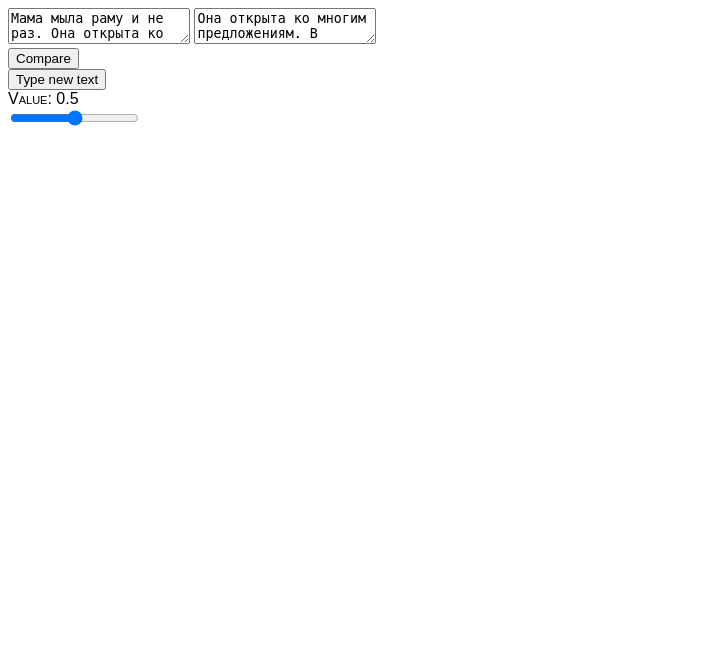
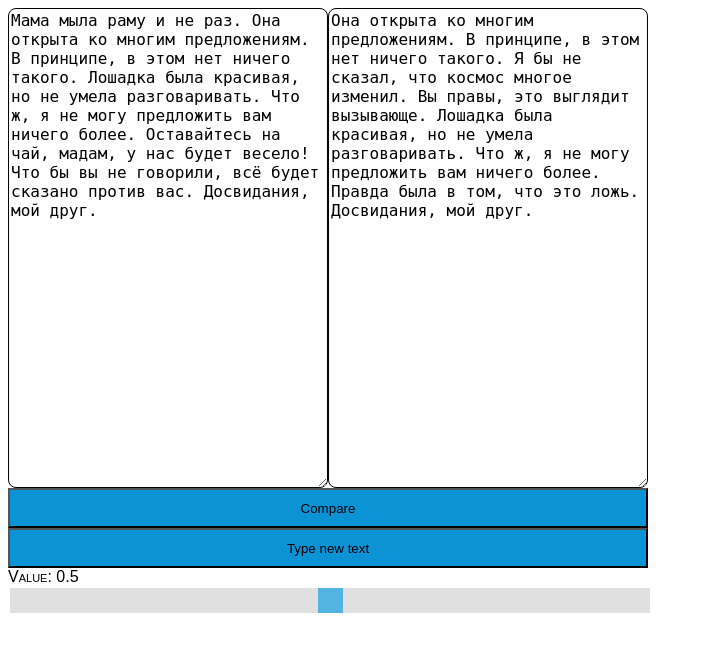
Before and after one commit to Lpshkn/Plataurus, a Flask app: page / in a window 1280 px wide. Shown: the top 652 px of the page, without its empty margins (0-705 px from the left). Run offline with Flask 2, Linux system fonts and the light colour scheme.

Commit message:
Update index.html because of Firefox crashes the page

```diff
--- a/app/templates/index.html
+++ b/app/templates/index.html
@@ -1,3 +1,76 @@
+<head>
+    <style>
+        body {
+            font: normal small-caps 100% fantasy;
+        }
+
+        .row {
+            float: left;
+            width: 100%;
+        }
+
+        .textarea {
+            float: left;
+            position: Relative;
+            display: inline;
+            height: 60vh;
+            width: 40vh;
+            font-size: 16px;
+            border: 1px solid #000000;
+            border-radius: 1vh;
+        }
+
+        .btn {
+            display: table-row;
+            height: 5vh;
+            width: 80vh;
+            background-color: #0b93d5;
+        }
+
+        .hidden {
+            display: none;
+        }
+
+        /** Slider **/
+        .slide-container {
+            width: 100%; /* Width of the outside container */
+        }
+
+        /* The slider itself */
+        .slider {
+            -webkit-appearance: none;  /* Override default CSS styles */
+            appearance: none;
+            height: 25px;
+            width: 80vh;
+            background: #d3d3d3; /* Grey background */
+            outline: none; /* Remove outline */
+            opacity: 0.7; /* Set transparency (for mouse-over effects on hover) */
+            -webkit-transition: .2s; /* 0.2 seconds transition on hover */
+            transition: opacity .2s;
+        }
+
+        /* Mouse-over effects */
+        .slider:hover {
+            opacity: 1; /* Fully shown on mouse-over */
+        }
+
+        /* The slider handle (use -webkit- (Chrome, Opera, Safari, Edge) and -moz- (Firefox) to override default look) */
+        .slider::-webkit-slider-thumb {
+            -webkit-appearance: none; /* Override default look */
+            appearance: none;
+            width: 25px; /* Set a specific slider handle width */
+            height: 25px; /* Slider handle height */
+            background: #0b93d5; /* Green background */
+            cursor: pointer; /* Cursor on hover */
+        }
+
+        .slider::-moz-range-thumb {
+            width: 25px; /* Set a specific slider handle width */
+            height: 25px; /* Slider handle height */
+            background: #0b93d5; /* Green background */
+            cursor: pointer; /* Cursor on hover */
+        }
+    </style>
     <script type="application/javascript">
         document.addEventListener("DOMContentLoaded", () => {
             const apiUrl = '/';
@@ -11,7 +84,7 @@
                 const colors = ['#f37777', '#a98cff', '#86ff86', '#ff9aff',
                     '#fcc87c', '#78fafa'];
 
-            const randomColorIdx = getRandomInt(0, colors.length - 1);
+                const randomColorIdx = getRandomInt(0, colors.length-1);
                 return colors[randomColorIdx];
             }
 
@@ -143,95 +216,25 @@
             };
         });
     </script>
+    <title>Plataurus</title>
+</head>
 <body>
 <div id="inputDiv">
-    <textarea className="textarea" id="firstText">{{ first_text }}</textarea>
-    <textarea className="textarea" id="secondText">{{ second_text }}</textarea>
+    <textarea class="textarea" id="firstText">{{ first_text }}</textarea>
+    <textarea class="textarea" id="secondText">{{ second_text }}</textarea>
 </div>
-<div id="displayDiv" className="hidden">
-    <div className="textarea" id="firstTextDisplay"></div>
-    <div className="textarea" id="secondTextDisplay"></div>
+<div id="displayDiv" class="hidden">
+    <div class="textarea" id="firstTextDisplay"></div>
+    <div class="textarea" id="secondTextDisplay"></div>
 </div>
-<div className="row">
-    <button id="compareTextsBtn" className="btn">Compare</button>
+<div class="row">
+    <button id="compareTextsBtn" class="btn">Compare</button>
     <br>
-    <button id="cleanUpBtn" className="btn">Type new text</button>
+    <button id="cleanUpBtn" class="btn">Type new text</button>
     <br>
-    <div className="slide-container">
+    <div class="slide-container">
         <div id="sliderValue">Value: 0.5</div>
-        <input type="range" min="0" max="100" value="50" className="slider" id="range">
+        <input type="range" min="0" max="100" value="50" class="slider" id="range">
     </div>
 </div>
 </body>
-<style>
-    body {
-        font: normal small-caps 100% fantasy;
-    }
-
-    .row {
-        float: left;
-        width: 100%;
-    }
-
-    .textarea {
-        float: left;
-        position: Relative;
-        display: inline;
-        height: 60vh;
-        width: 40vh;
-        font-size: 16px;
-        border: 1px solid #000000;
-        border-radius: 1vh;
-    }
-
-    .btn {
-        display: table-row;
-        height: 5vh;
-        width: 80vh;
-        background-color: #0b93d5;
-    }
-
-    .hidden {
-        display: none;
-    }
-
-    /** Slider **/
-    .slide-container {
-        width: 100%; /* Width of the outside container */
-    }
-
-    /* The slider itself */
-    .slider {
-        -webkit-appearance: none; /* Override default CSS styles */
-        appearance: none;
-        height: 25px;
-        width: 80vh;
-        background: #d3d3d3; /* Grey background */
-        outline: none; /* Remove outline */
-        opacity: 0.7; /* Set transparency (for mouse-over effects on hover) */
-        -webkit-transition: .2s; /* 0.2 seconds transition on hover */
-        transition: opacity .2s;
-    }
-
-    /* Mouse-over effects */
-    .slider:hover {
-        opacity: 1; /* Fully shown on mouse-over */
-    }
-
-    /* The slider handle (use -webkit- (Chrome, Opera, Safari, Edge) and -moz- (Firefox) to override default look) */
-    .slider::-webkit-slider-thumb {
-        -webkit-appearance: none; /* Override default look */
-        appearance: none;
-        width: 25px; /* Set a specific slider handle width */
-        height: 25px; /* Slider handle height */
-        background: #0b93d5; /* Green background */
-        cursor: pointer; /* Cursor on hover */
-    }
-
-    .slider::-moz-range-thumb {
-        width: 25px; /* Set a specific slider handle width */
-        height: 25px; /* Slider handle height */
-        background: #0b93d5; /* Green background */
-        cursor: pointer; /* Cursor on hover */
-    }
-</style>
```
Lines whose indentation alone changed are shown as unchanged.
